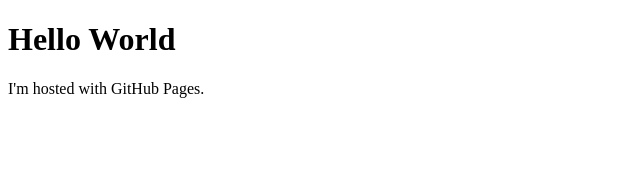
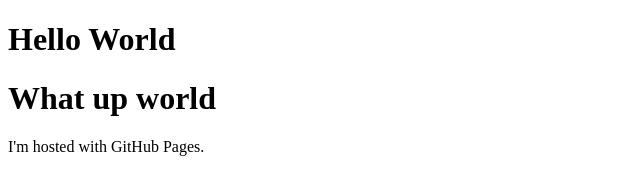
Before and after one commit to hilabius/hilabius.github.io, a plain HTML site: page index.html in a window 1280 px wide. Shown: the whole page, without its empty margins (0-640 px from the left). Drawn offline with Linux system fonts and the light colour scheme.

Commit message:
Revert "Update index.html"
This reverts commit ed3694f660bedfd1c20b5d2f698d9c59fb9d049d.

```diff
--- a/index.html
+++ b/index.html
@@ -2,6 +2,7 @@
 <html>
 <body>
 <h1>Hello World</h1>
+<h1>What up world</h1>
 <p>I'm hosted with GitHub Pages.</p>
 </body>
 </html>
```
